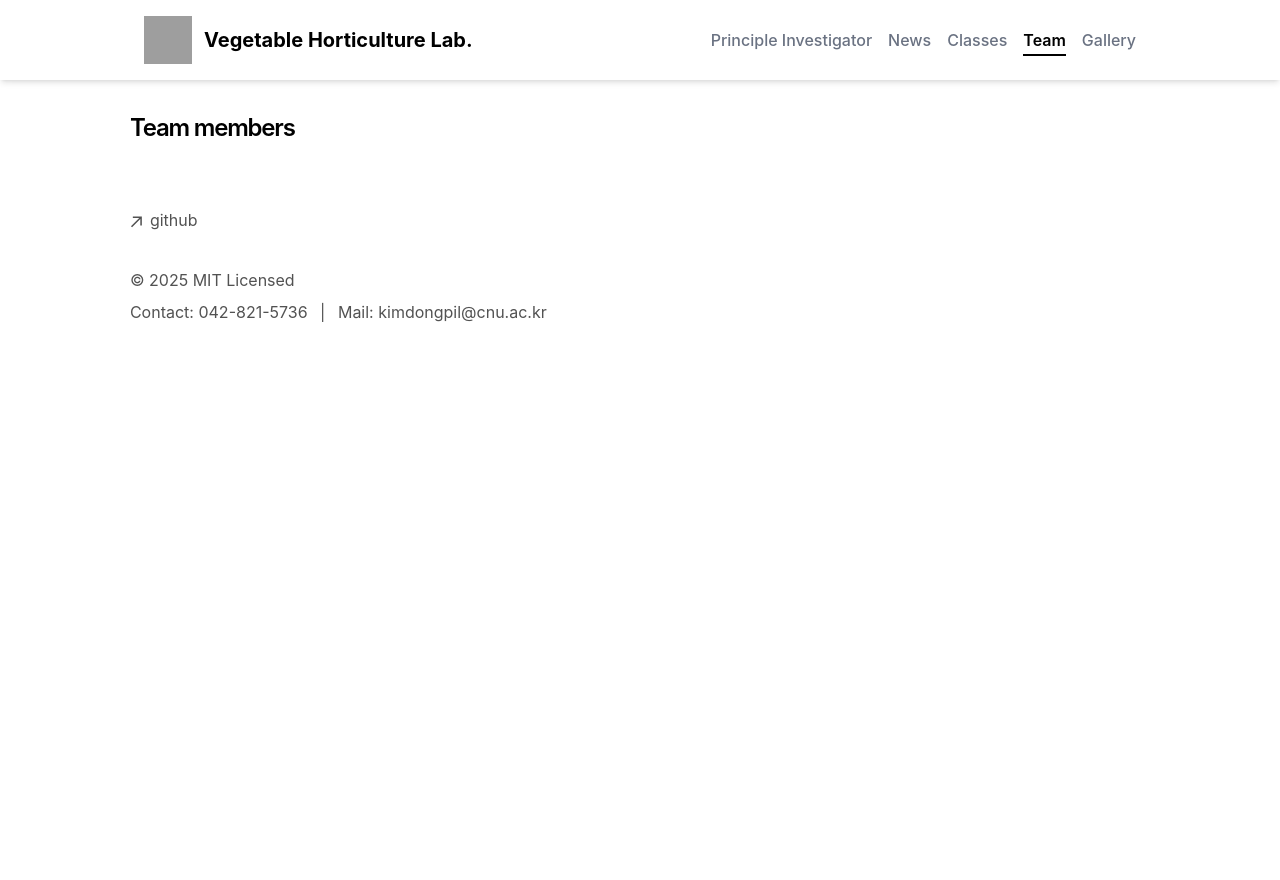
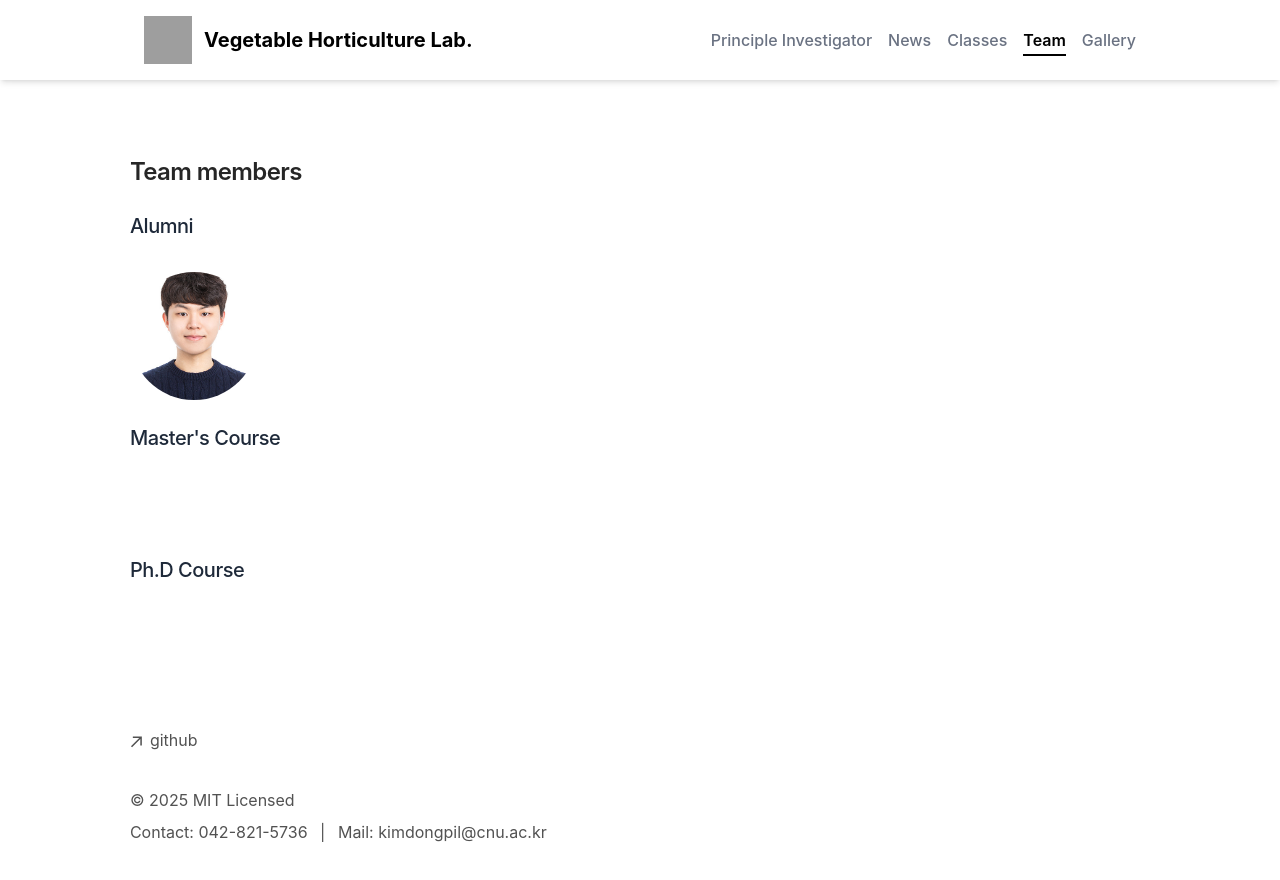
Before and after one commit to vlfrmfla/cnuvege-nextjs, a Next.js app: page /team in a window 1280 px wide. Shown: the top 880 px of the page. Before the commit the page ends 800 px from the top, so only its background shows below. Built offline with nearby package versions, Linux system fonts and the light colour scheme; grey boxes are pictures that could not be loaded.

Commit message:
add sunghan image

```diff
--- a/app/team/page.tsx
+++ b/app/team/page.tsx
@@ -1,12 +1,41 @@
 export const metadata = {
   title: 'team members',
   description: 'Lab members.',
-}
+};
 
 export default function Page() {
   return (
-    <section>
+    <section className="prose mx-auto bg-white py-8">
       <h1 className="font-semibold text-2xl mb-8 tracking-tighter">Team members</h1>
+
+      {/* Alumni 섹션 */}
+      <h2 className="text-xl font-semibold text-gray-800 mb-8">Alumni</h2>
+      <div className="mb-8"></div>
+      <div className="flex flex-wrap gap-8">
+        <div className="w-32 h-32 bg-gray-100 rounded-full overflow-hidden">
+          <img
+            src="/images/alumni1_baesunghan.jpeg"
+            alt="Alumni member"
+            className="w-full h-full object-cover"
+          />
+        </div>
+
+      </div>
+
+      {/* Master Course 섹션 */}
+      <h2 className="text-xl font-semibold text-gray-800 mt-8 mb-4">Master's Course</h2>
+      <div className="mb-20"></div>
+
+      <div className="flex flex-wrap gap-6">
+
+      </div>
+
+      {/* PhD Course 섹션 */}
+      <h2 className="text-xl font-semibold text-gray-800 mt-8 mb-4">Ph.D Course</h2>
+      <div className="mt-20 mb-8"></div>
+      <div className="flex flex-wrap gap-6">
+
+      </div>
     </section>
-  )
+  );
 }
```
Also changed, not shown: public/images/alumni1_baesunghan.jpeg (added).
